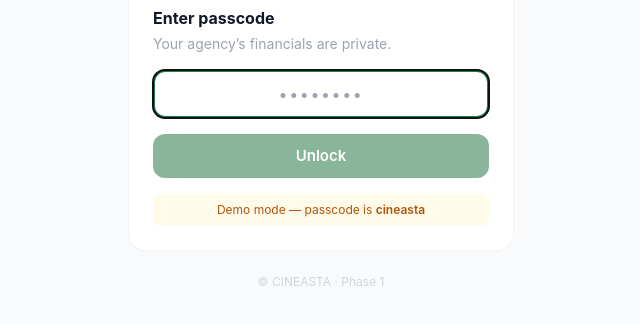
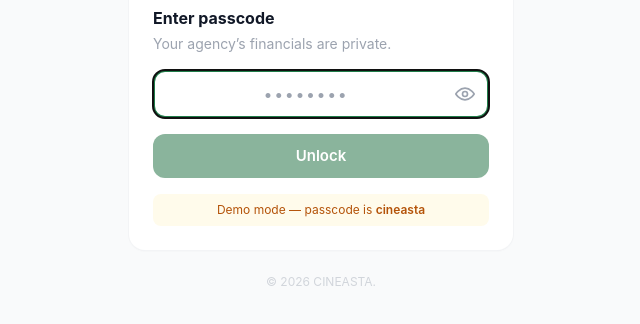
Before and after one commit to Foysalsdev/CINEASTA., a Nuxt app: page /login in a window 1280 px wide. Shown: the part 348-672 px from the top of the page, without its empty margins (319-959 px from the left). Built offline with nearby package versions, Linux system fonts and the light colour scheme.

Commit message:
fix(login): add password show/hide toggle, trim footer
Drop the "Phase 1" footer text and add an eye/eye-off toggle on the
passcode field so users can verify what they typed before unlocking.

```diff
--- a/app/pages/login.vue
+++ b/app/pages/login.vue
@@ -1,12 +1,13 @@
 <script setup lang="ts">
 definePageMeta({ layout: false })
-useHead({ title: 'Sign in — CINEASTA' })
+useHead({ title: 'Sign in — CINEASTA.' })
 
 const auth = useAuthStore()
 const route = useRoute()
 const { isMock } = useRepositories()
 
 const password = ref('')
+const showPassword = ref(false)
 
 async function submit() {
   if (!password.value || auth.loading) return
@@ -34,15 +35,32 @@ async function submit() {
 
         <form class="space-y-4" @submit.prevent="submit">
           <div>
+            <div class="relative">
               <input
                 v-model="password"
-              type="password"
-              class="field-input text-center tracking-widest"
+                :type="showPassword ? 'text' : 'password'"
+                class="field-input pr-11 text-center tracking-widest"
                 placeholder="••••••••"
                 autocomplete="current-password"
                 autofocus
                 inputmode="text"
               />
+              <button
+                type="button"
+                class="absolute inset-y-0 right-1 flex items-center px-2.5 text-gray-400"
+                :aria-label="showPassword ? 'Hide passcode' : 'Show passcode'"
+                @click="showPassword = !showPassword"
+              >
+                <svg v-if="!showPassword" viewBox="0 0 24 24" class="h-5 w-5" fill="none" stroke="currentColor" stroke-width="2">
+                  <path d="M1 12s4-7 11-7 11 7 11 7-4 7-11 7-11-7-11-7z" stroke-linecap="round" stroke-linejoin="round" />
+                  <circle cx="12" cy="12" r="3" stroke-linecap="round" stroke-linejoin="round" />
+                </svg>
+                <svg v-else viewBox="0 0 24 24" class="h-5 w-5" fill="none" stroke="currentColor" stroke-width="2">
+                  <path d="M17.94 17.94A10.94 10.94 0 0 1 12 19c-7 0-11-7-11-7a18.42 18.42 0 0 1 5.06-5.94M9.9 4.24A10.94 10.94 0 0 1 12 4c7 0 11 7 11 7a18.5 18.5 0 0 1-2.16 3.19m-6.72-1.07a3 3 0 1 1-4.24-4.24" stroke-linecap="round" stroke-linejoin="round" />
+                  <path d="M1 1l22 22" stroke-linecap="round" />
+                </svg>
+              </button>
+            </div>
             <p v-if="auth.error" class="mt-2 text-center text-sm text-red-600">{{ auth.error }}</p>
           </div>
           <button type="submit" class="btn-primary w-full" :disabled="auth.loading || !password">
@@ -55,7 +73,7 @@ async function submit() {
         </p>
       </div>
 
-      <p class="mt-6 text-center text-xs text-gray-300">© CINEASTA · Phase 1</p>
+      <p class="mt-6 text-center text-xs text-gray-300">© {{ new Date().getFullYear() }} CINEASTA.</p>
     </div>
   </div>
 </template>
```
Lines whose indentation alone changed are shown as unchanged.
